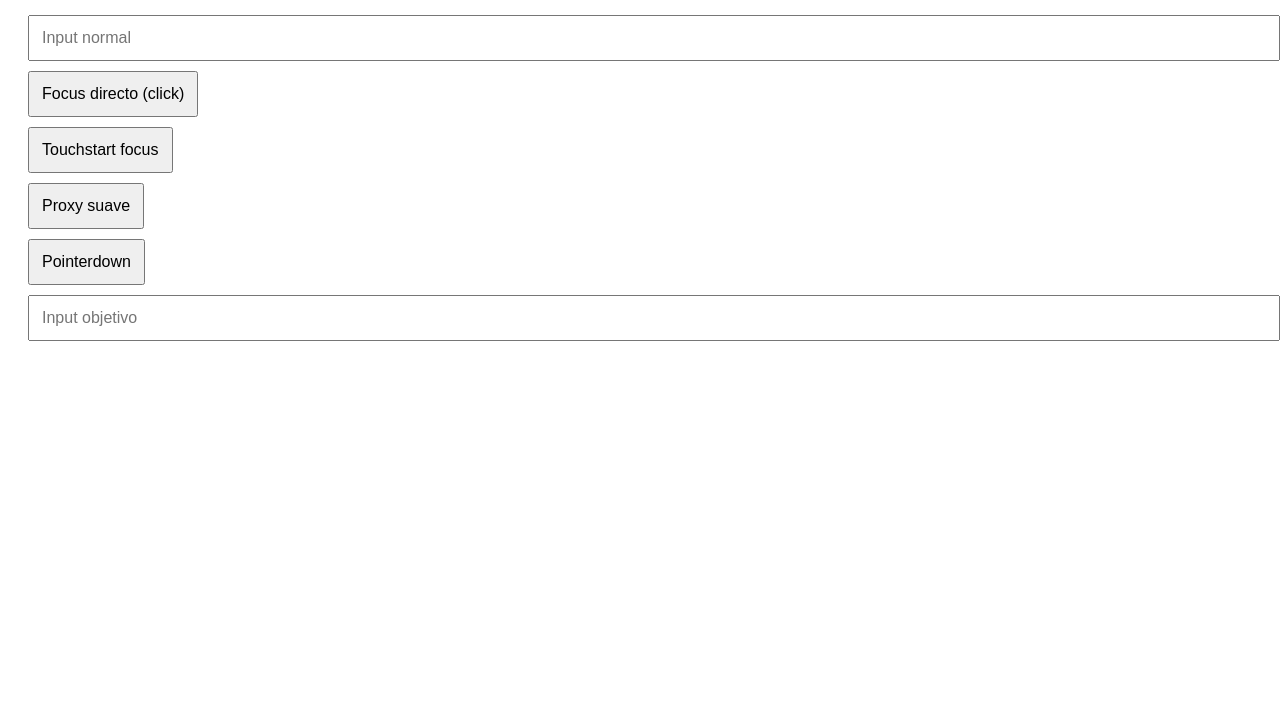
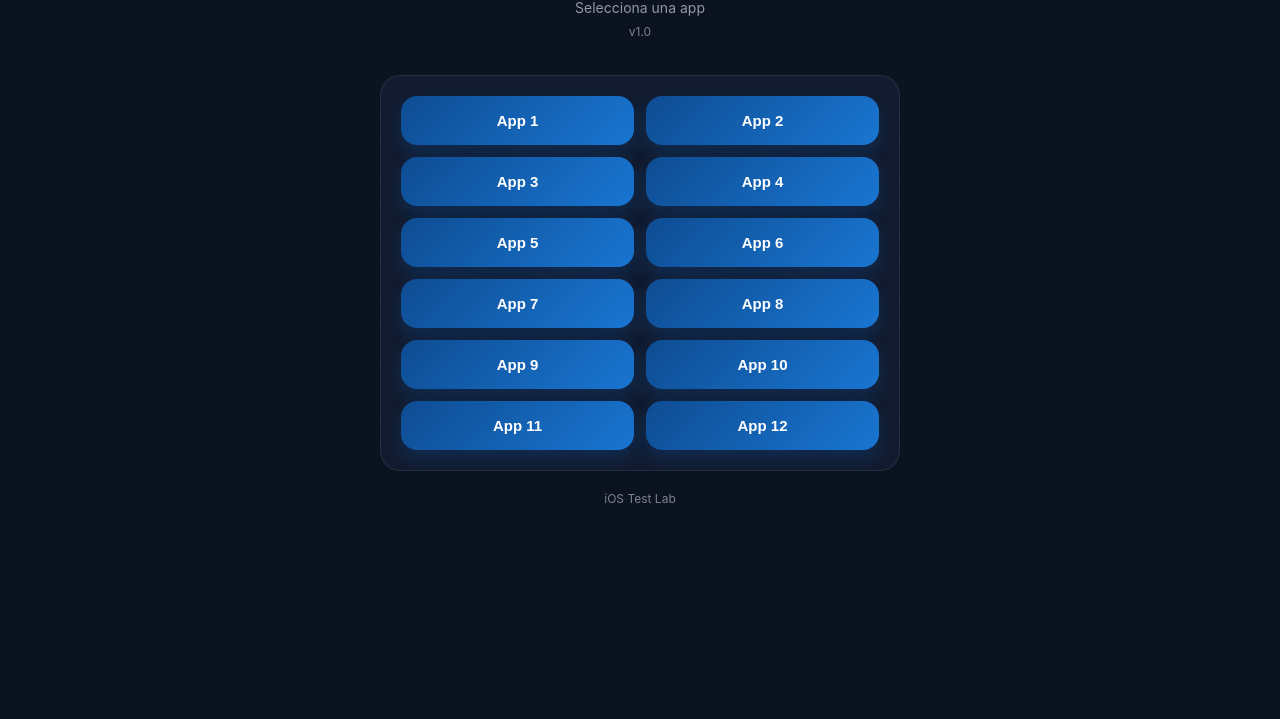
Before and after one commit to tvrvideo/Pruebas, a plain HTML site: page index.html in a window 1280 px wide. Shown: the part 81-800 px from the top of the page. Drawn offline with Linux system fonts and the light colour scheme.

Commit message:
Add files via upload

```diff
--- a/index.html
+++ b/index.html
@@ -3,68 +3,129 @@
 <head>
 <meta charset="UTF-8">
 <meta name="viewport" content="width=device-width, initial-scale=1, maximum-scale=1, user-scalable=0, viewport-fit=cover">
-<title>Test Teclado iOS PWA</title>
+<title>Pruebas</title>
+
+<link rel="manifest" href="manifest.json">
+<meta name="theme-color" content="#0E4C92">
+<link rel="apple-touch-icon" href="icono.png">
+
 <style>
+:root{
+  --bg:#0b1220;
+  --card:#121b2f;
+  --primary:#0E4C92;
+  --text:#eaf0ff;
+}
+
 body{
-  font-family: Arial;
+  margin:0;
+  font-family:-apple-system,BlinkMacSystemFont,"Segoe UI",Roboto,Arial;
+  background:var(--bg);
+  color:var(--text);
+}
+
+.header{
   padding:20px;
+  padding-top:40px;
+  text-align:center;
 }
+
+.header h1{
+  margin:0;
+  font-size:28px;
+  font-weight:900;
+}
+
+.sub{
+  margin-top:6px;
+  opacity:.6;
+  font-size:14px;
+}
+
+.version{
+  margin-top:8px;
+  font-size:12px;
+  opacity:.5;
+}
+
+.container{
+  padding:16px;
+  max-width:520px;
+  margin:0 auto;
+}
+
+.card{
+  background:var(--card);
+  border-radius:20px;
+  padding:20px;
+  border:1px solid rgba(255,255,255,.08);
+}
+
+.grid{
+  display:grid;
+  grid-template-columns:1fr 1fr;
+  gap:12px;
+}
+
 button{
-  display:block;
-  margin:10px 0;
-  padding:12px;
-  font-size:16px;
+  width:100%;
+  padding:16px;
+  border-radius:16px;
+  border:none;
+  background:linear-gradient(135deg,#0E4C92,#1976d2);
+  color:#fff;
+  font-weight:900;
+  font-size:15px;
+  box-shadow:0 8px 18px rgba(14,76,146,.35);
 }
-input{
-  display:block;
-  margin:10px 0;
-  padding:12px;
-  font-size:16px;
-  width:100%;
+
+button:active{
+  transform:scale(.96);
+}
+
+.footer{
+  text-align:center;
+  margin-top:20px;
+  font-size:12px;
+  opacity:.5;
 }
 </style>
 </head>
+
 <body>
 
-<h2>Test teclado iOS (PWA)</h2>
+<div class="header">
+  <h1>🧪 Pruebas</h1>
+  <div class="sub">Selecciona una app</div>
+  <div class="version">v1.0</div>
+</div>
 
-<input placeholder="Input normal">
+<div class="container">
+  <div class="card">
 
-<button onclick="test1()">Focus directo (click)</button>
-<button onclick="test2()">Touchstart focus</button>
-<button onclick="test3()">Proxy suave</button>
-<button onclick="test4()">Pointerdown</button>
+    <div class="grid">
+      <button onclick="go('app.html')">App 1</button>
+      <button onclick="go('app2.html')">App 2</button>
+      <button onclick="go('app3.html')">App 3</button>
+      <button onclick="go('app4.html')">App 4</button>
+      <button onclick="go('app5.html')">App 5</button>
+      <button onclick="go('app6.html')">App 6</button>
+      <button onclick="go('app7.html')">App 7</button>
+      <button onclick="go('app8.html')">App 8</button>
+      <button onclick="go('app9.html')">App 9</button>
+      <button onclick="go('app10.html')">App 10</button>
+      <button onclick="go('app11.html')">App 11</button>
+      <button onclick="go('app12.html')">App 12</button>
+    </div>
 
-<input id="target" placeholder="Input objetivo">
+  </div>
+
+  <div class="footer">iOS Test Lab</div>
+</div>
 
 <script>
-function test1(){
-  document.getElementById('target').focus();
-}
-
-function test2(){
-  document.addEventListener('touchstart', function(e){
-    document.getElementById('target').focus();
-  }, {once:true});
-}
-
-function test3(){
-  let proxy = document.createElement('input');
-  proxy.style.position='fixed';
-  proxy.style.opacity='0';
-  proxy.style.fontSize='16px';
-  document.body.appendChild(proxy);
-
-  proxy.focus();
-  setTimeout(()=>{
-    document.getElementById('target').focus();
-  },50);
-}
-
-function test4(){
-  document.addEventListener('pointerdown', function(e){
-    document.getElementById('target').focus();
-  }, {once:true});
+function go(file){
+  window.location.href = file;
 }
 </script>
 
```
Also changed, not shown: icono.png (added), manifest.json (added).
